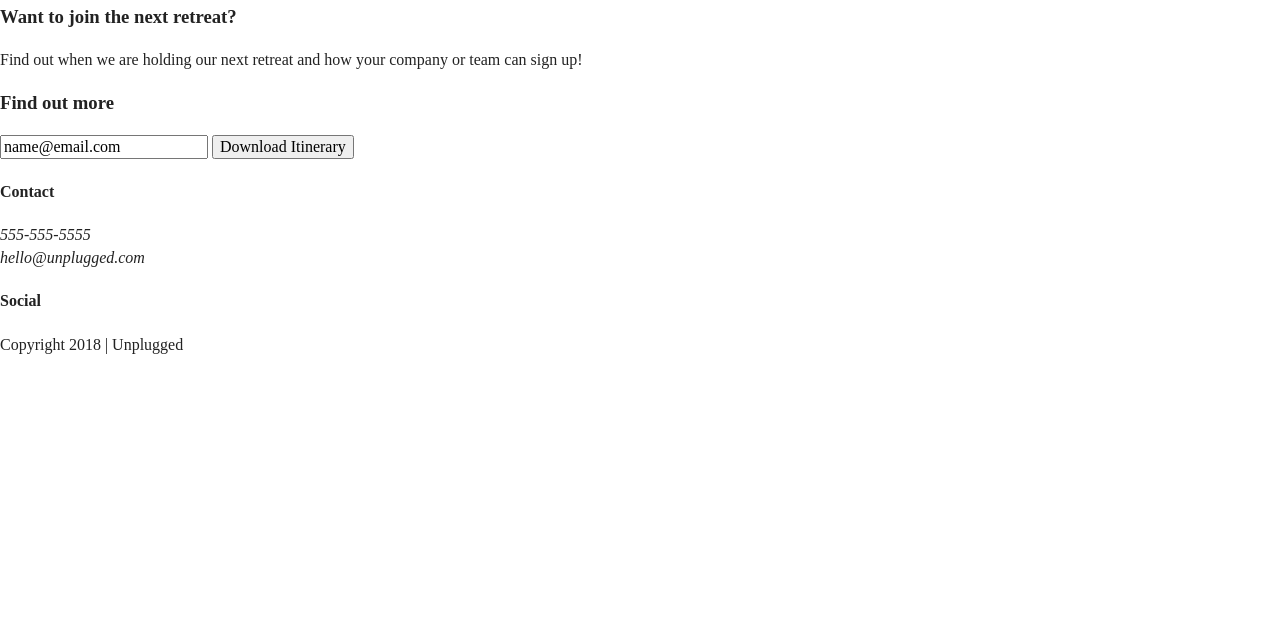
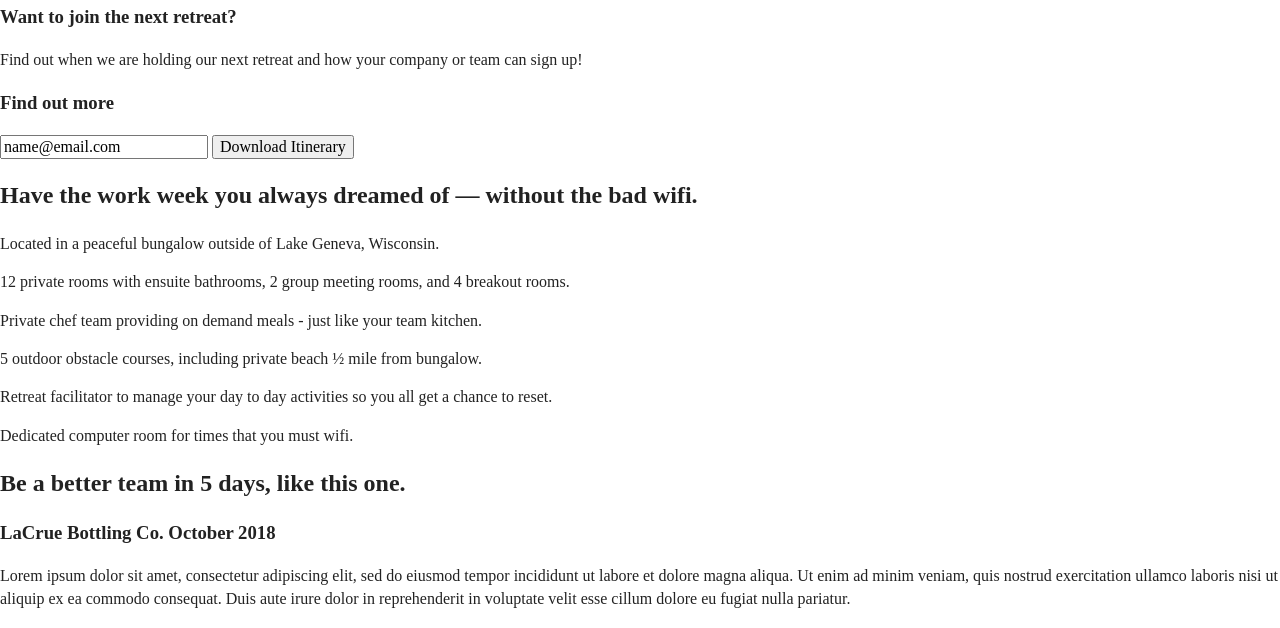
Before and after one commit to KirstenDarling/Unplugged-Retreat-Site, a plain HTML site: page index.html in a window 1280 px wide. Shown: the part 168-796 px from the top of the page. Drawn offline with Linux system fonts and the light colour scheme.

Commit message:
added text content to index.html homepage

```diff
--- a/index.html
+++ b/index.html
@@ -17,6 +17,10 @@
 </head>
 
 <body>
+  <!--[if lte IE 9]>
+      <p class="browserupgrade">You are using an <strong>outdated</strong> browser. Please <a href="https://browsehappy.com/">upgrade your browser</a> to improve your experience and security.</p>
+    <![endif]-->
+
   <!-- Add your site or application content here -->
   <header>
     <div class="content-wrapper">
@@ -35,7 +39,7 @@
 
   <main>
 
-    <section>
+    <section class="hero-area">
       <div class="content-wrapper">
         <h1>Retreat from the desk, return refreshed.</h1>
       </div>
@@ -56,6 +60,73 @@
         </div>
       </div> <!-- aside content wrapper ends -->
     </aside>
+
+    <section class="features">
+      <div class="content-wrapper">
+        <h2>Have the work week you always dreamed of — without the bad wifi.</h2>
+        <div class="features-items">
+          <article>
+            <p class="fontawesome-icon">
+            </p>
+            <p class="features-item-description">
+              Located in a peaceful bungalow outside of Lake Geneva, Wisconsin.
+            </p>
+          </article>
+          <article>
+            <p class="fontawesome-icon">
+            </p>
+            <p class="features-item-description">
+              12 private rooms with ensuite bathrooms, 2 group meeting rooms, and 4 breakout rooms.
+            </p>
+          </article>
+          <article>
+            <p class="fontawesome-icon">
+            </p>
+            <p class="features-item-description">
+              Private chef team providing on demand meals - just like your team kitchen.
+            </p>
+          </article>
+          <article>
+            <p class="fontawesome-icon">
+            </p>
+            <p class="features-item-description">
+              5 outdoor obstacle courses, including private beach ½ mile from bungalow.
+            </p>
+          </article>
+          <article>
+            <p class="fontawesome-icon">
+            </p>
+            <p class="features-item-description">
+              Retreat facilitator to manage your day to day activities so you all get a chance to reset.
+            </p>
+          </article>
+          <article>
+            <p class="fontawesome-icon">
+            </p>
+            <p class="features-item-description">
+              Dedicated computer room for times that you must wifi.
+            </p>
+          </article>
+        </div>
+      </div>
+    </section>
+
+    <section class="reviews">
+      <div class="content-wrapper">
+        <h2>Be a better team in 5 days, like this one.</h2>
+        <article>
+          <div>
+            <h3>LaCrue Bottling Co. October 2018</h3>
+            <p>
+              Lorem ipsum dolor sit amet, consectetur adipiscing elit, sed do eiusmod tempor incididunt ut labore et
+              dolore magna aliqua. Ut enim ad minim veniam, quis nostrud exercitation ullamco laboris nisi ut aliquip
+              ex ea commodo consequat. Duis aute irure dolor in reprehenderit in voluptate velit esse cillum dolore eu
+              fugiat nulla pariatur.
+            </p>
+          </div>
+        </article>
+      </div>
+    </section>
 
   </main> <!-- main wrapper -->
 
@@ -94,6 +165,12 @@
   </footer>
 
   <script src="js/vendor/modernizr-3.11.2.min.js"></script>
+<!--  <script src="https://code.jquery.com/jquery-3.3.1.min.js"
+    integrity="sha256-FgpCb/KJQlLNfOu91ta32o/NMZxltwRo8QtmkMRdAu8=" crossorigin="anonymous"></script>
+  <script>
+    window.jQuery || document.write('<script src="js/vendor/jquery-3.3.1.min.js"><\/script>')
+
+  </script> -->
   <script src="js/plugins.js"></script>
   <script src="js/main.js"></script>
 
```
